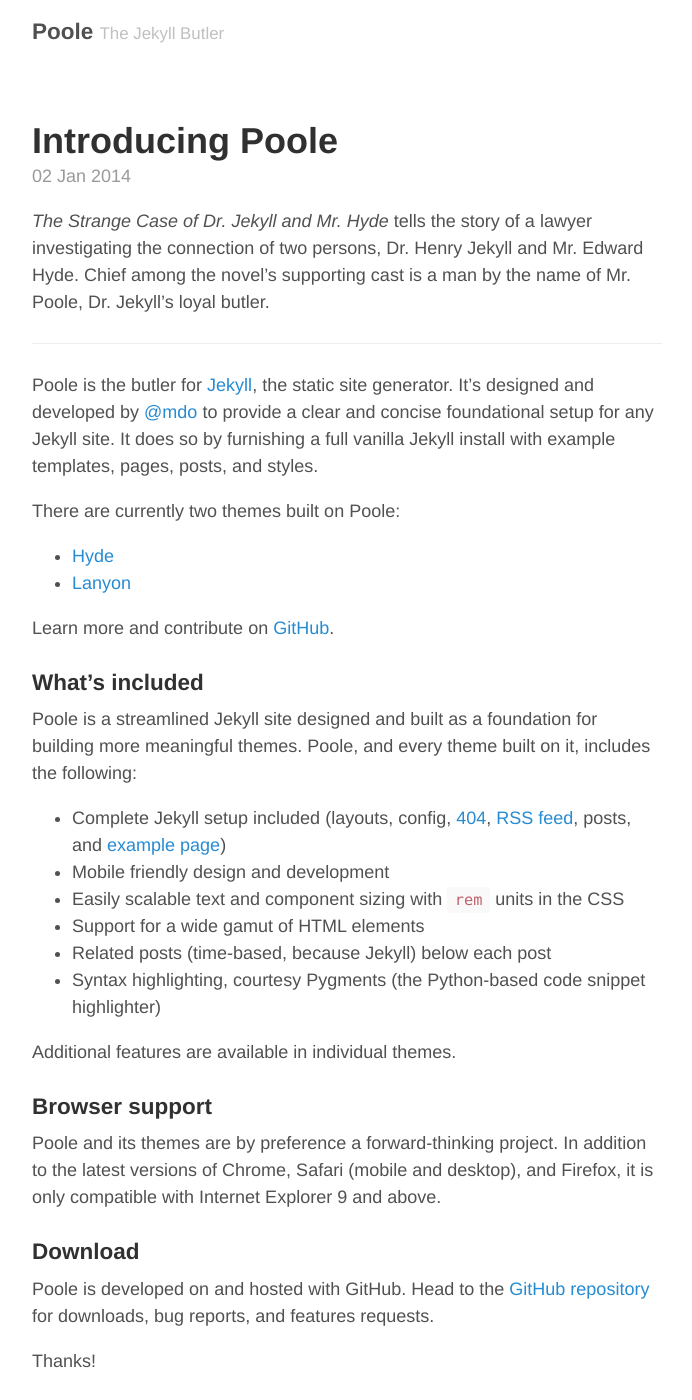
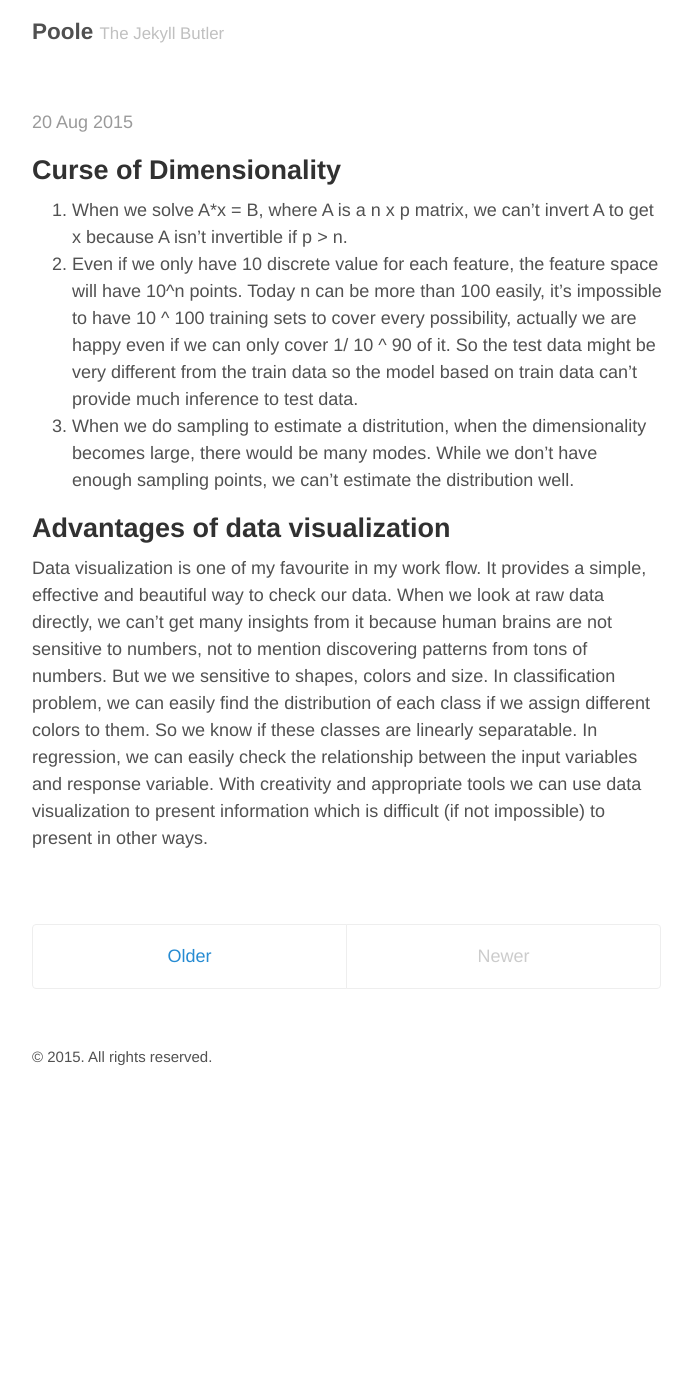
Before and after one commit to Lawrence-Liu/Lawrence-Liu.github.io, a Jekyll site: the page built from index.html, in a window 1280 px wide and 1400 px high. Shown: the whole window, without its empty margins (293-985 px from the left). Built offline with Jekyll 4.4.1, drawn with Linux system fonts in a browser that asks for light colours; the list of posts is cut into pages by our own code; some of the changed text lies outside the part shown.

Commit message:
uploaded first blog

```diff
--- a/_config.yml
+++ b/_config.yml
@@ -8,7 +8,7 @@
 title:               Poole
 tagline:             The Jekyll Butler
 url:                 http://getpoole.com
-paginate:            2
+paginate:            1
 baseurl:             ""
 
 # Assets
--- /dev/null
+++ b/_posts/2015-08-20-ds_interview_answer.md
@@ -0,0 +1,16 @@
+---
+layout:post
+title: Thoughts on Statistics
+---
+
+Curse of Dimensionality
+---
+
+1. When we solve A*x = B, where A is a n x p matrix, we can't invert A to get x because A isn't invertible if p > n.
+2. Even if we only have 10 discrete value for each feature, the feature space will have 10^n points. Today n can be more than 100 easily, it's impossible to have 10 ^ 100 training sets to cover every possibility, actually we are happy even if we can only cover 1/ 10 ^ 90 of it. So the test data might be very different from the train data so the model based on train data can't provide much inference to test data.
+3. When we do sampling to estimate a distritution, when the dimensionality becomes large, there would be many modes. While we don't have enough sampling points, we can't estimate the distribution well.
+
+
+Advantages of data visualization
+---
+Data visualization is one of my favourite in my work flow. It provides a simple, effective and beautiful way to check our data. When we look at raw data directly, we can't get many insights from it because human brains are not sensitive to numbers, not to mention discovering patterns from tons of numbers. But we we sensitive to shapes, colors and size. In classification problem, we can easily find the distribution of each class if we assign different colors to them. So we know if these classes are linearly separatable. In regression, we can easily check the relationship between the input variables and response variable. With creativity and appropriate tools we can use data visualization to present information which is difficult (if not impossible) to present in other ways.
```
